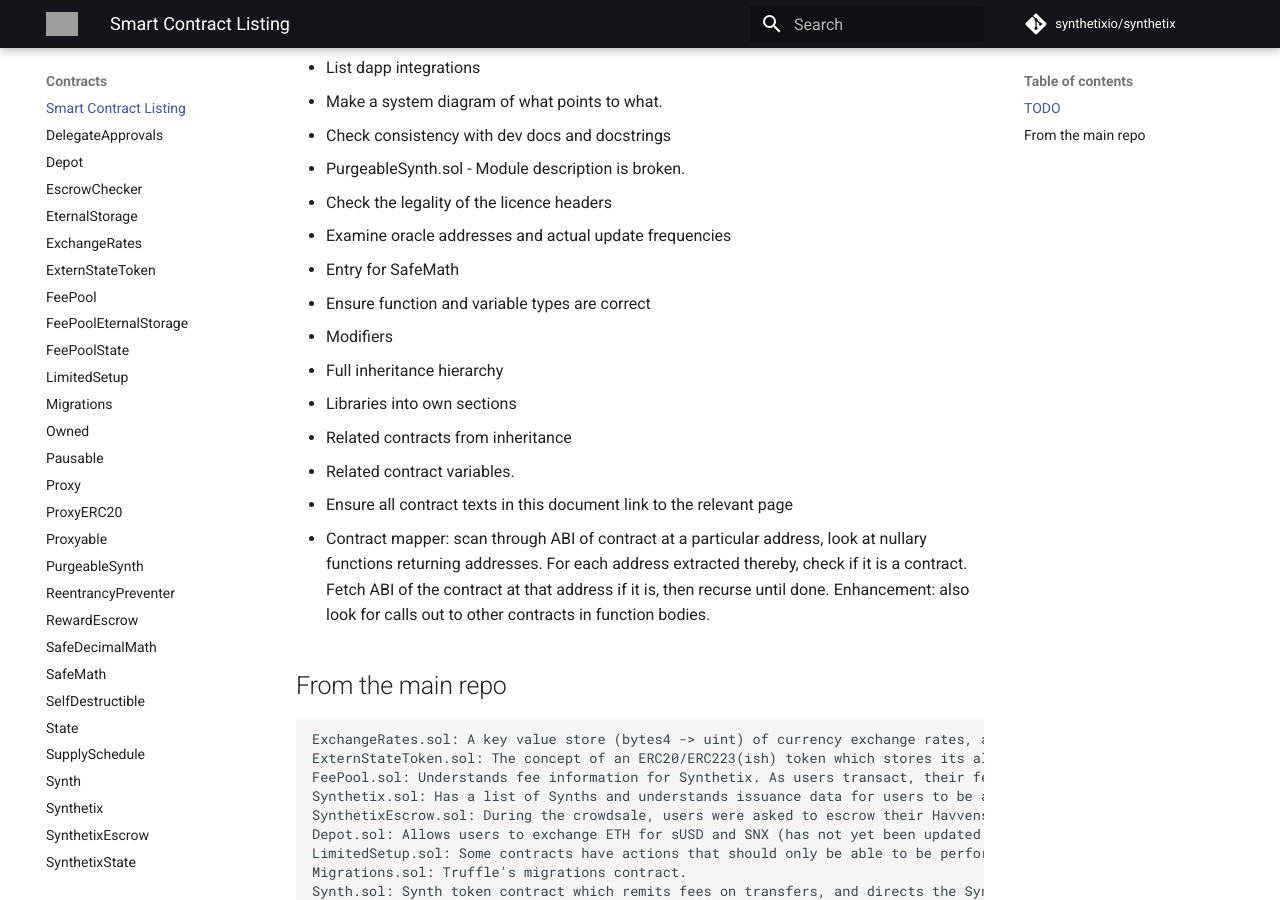
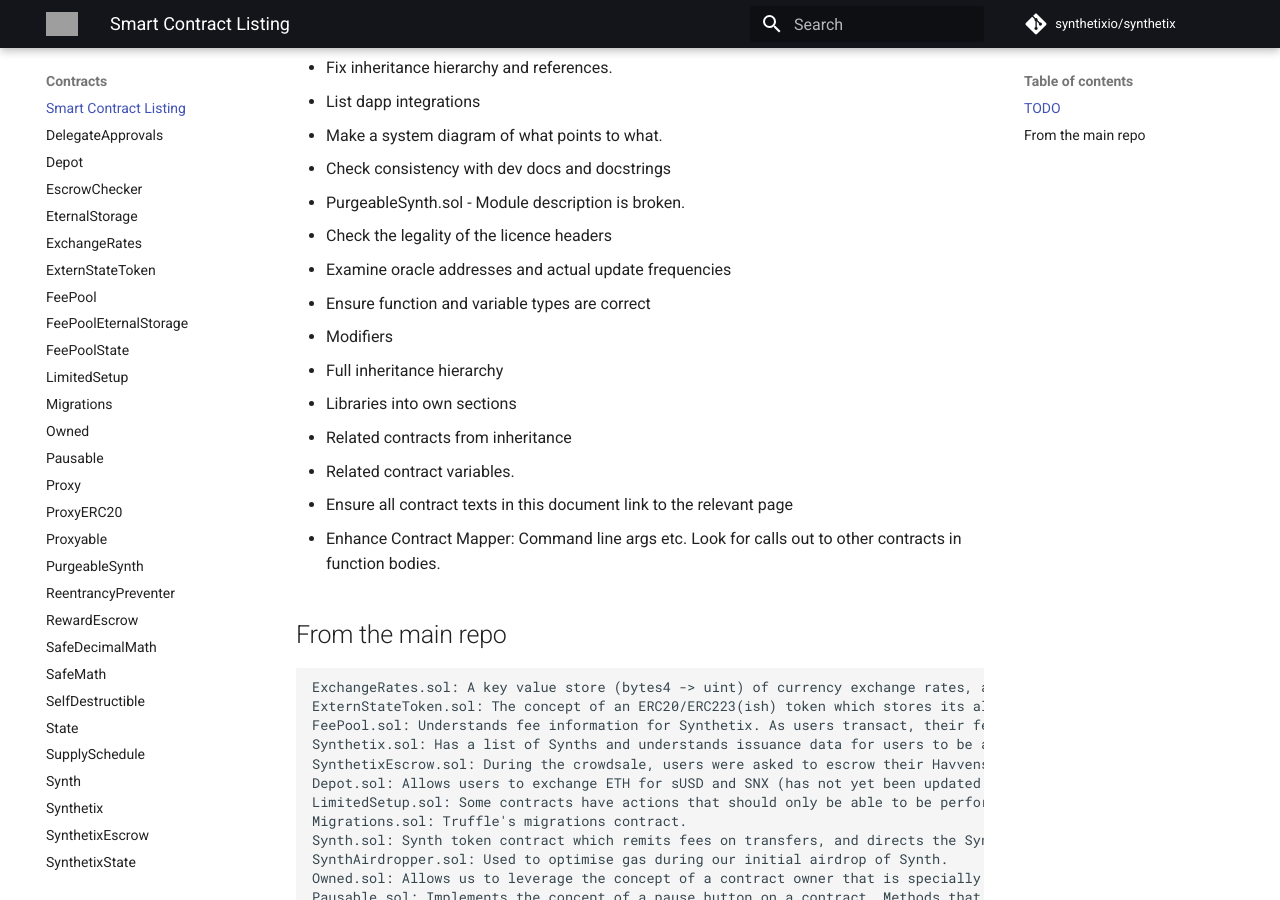
Before and after one commit to Synthetixio/synthetix, an MkDocs documentation site: the page built from docs/contracts/index.md, in a window 1280 px wide and 900 px high, scrolled down 1439 px. Built offline with MkDocs 1.6.1 and Material for MkDocs 9.7.7, drawn with Linux system fonts in a browser that asks for light colours; comment, search, counter and statistics services are not loaded; grey boxes are pictures that could not be loaded.

Commit message:
Remove completed to-do items.

```diff
--- a/docs/contracts/index.md
+++ b/docs/contracts/index.md
@@ -45,7 +46,6 @@
 * PurgeableSynth.sol - Module description is broken.
 * Check the legality of the licence headers
 * Examine oracle addresses and actual update frequencies
-* Entry for SafeMath
 * Ensure function and variable types are correct
 * Modifiers
 * Full inheritance hierarchy
@@ -53,7 +53,7 @@
 * Related contracts from inheritance
 * Related contract variables.
 * Ensure all contract texts in this document link to the relevant page
-* Contract mapper: scan through ABI of contract at a particular address, look at nullary functions returning addresses. For each address extracted thereby, check if it is a contract. Fetch ABI of the contract at that address if it is, then recurse until done. Enhancement: also look for calls out to other contracts in function bodies.
+* Enhance Contract Mapper: Command line args etc. Look for calls out to other contracts in function bodies.
 
 ## From the main repo
 
```
Also changed, not shown: other parts of docs/contracts/index.md (+1 -0 lines).
